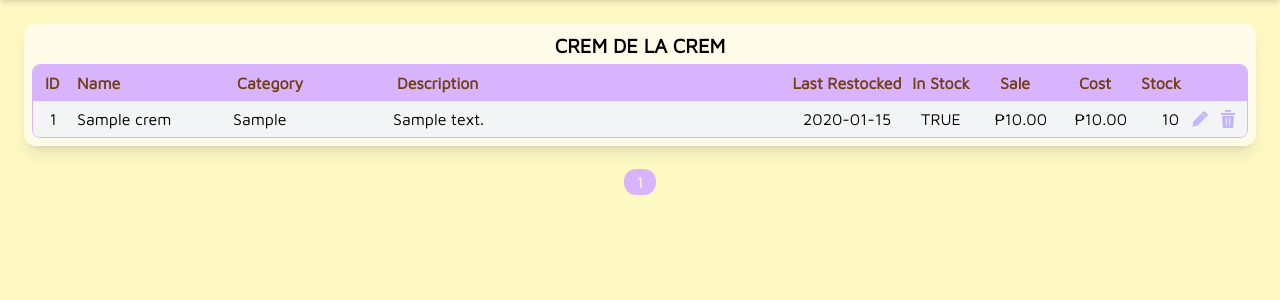
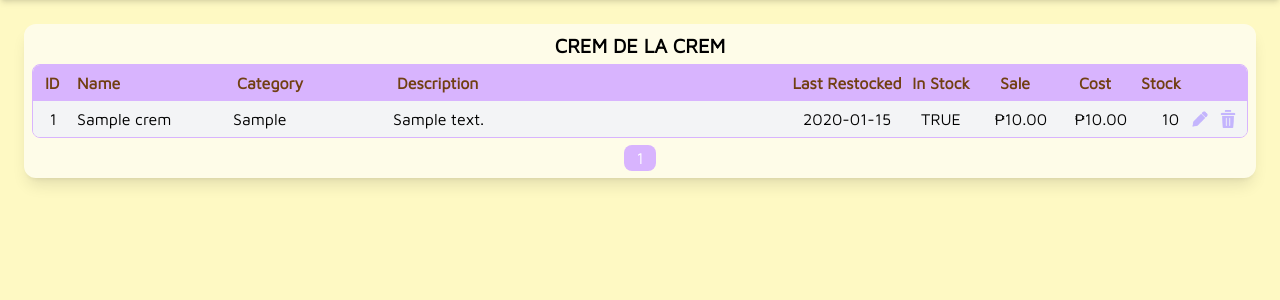
Before and after one commit to rrai23/DessertInv, a PHP site: page /index.php in a window 1280 px wide. Shown: the part 64-364 px from the top of the page. Run offline with PHP 8.4, Linux system fonts and the light colour scheme; tables that the repository leaves empty hold one stand-in row (values such as "Sample post"); style sheets or scripts are compiled from the project's sources; some libraries are stand-ins or nearby versions.

Commit message:
fixed bug where pagination shows in add item

```diff
--- a/index.php
+++ b/index.php
@@ -29,6 +29,15 @@ $conn->close();
 
     <div id="inventory-table-div" class="max-w-full% rounded-xl overflow-hidden m-auto shadow-lg bg-yellow-50 mx-6 my-6 p-2">
         <?php include 'read-database.php'; ?>
+        <!-- Pagination -->
+        <div  class="pagination text-center mt-2 animate-fade-in">
+            <?php for ($i = 1; $i <= $totalPages; $i++): ?>
+                <a href="?page=<?= $i ?>"
+                class="px-3 py-1 rounded-lg overflow-hidden m-0.5  transition-colors <?= ($page == $i) ? 'bg-purple-300 text-white' : 'bg-gray-200 hover:bg-gray-300' ?>">
+                    <?= $i ?>
+                </a>
+            <?php endfor; ?>
+        </div>
     </div>
 
     <div id="add-item-form-div" class="hidden max-w-lg rounded-xl overflow-hidden shadow-lg bg-yellow-50 m-auto my-6">
@@ -73,15 +82,7 @@ $conn->close();
             </div>
         </form>
     </div>
-        <!-- Pagination -->
-    <div id="pagination" class="pagination text-center mt-4 animate-fade-in">
-        <?php for ($i = 1; $i <= $totalPages; $i++): ?>
-            <a href="?page=<?= $i ?>"
-            class="px-3 py-1 rounded-xl transition-colors <?= ($page == $i) ? 'bg-purple-300 text-white' : 'bg-gray-200 hover:bg-gray-300' ?>">
-                <?= $i ?>
-            </a>
-        <?php endfor; ?>
-    </div>
+
 </body>
 <script>
     const buttonViewInv = document.getElementById("button-view-inv");
```
